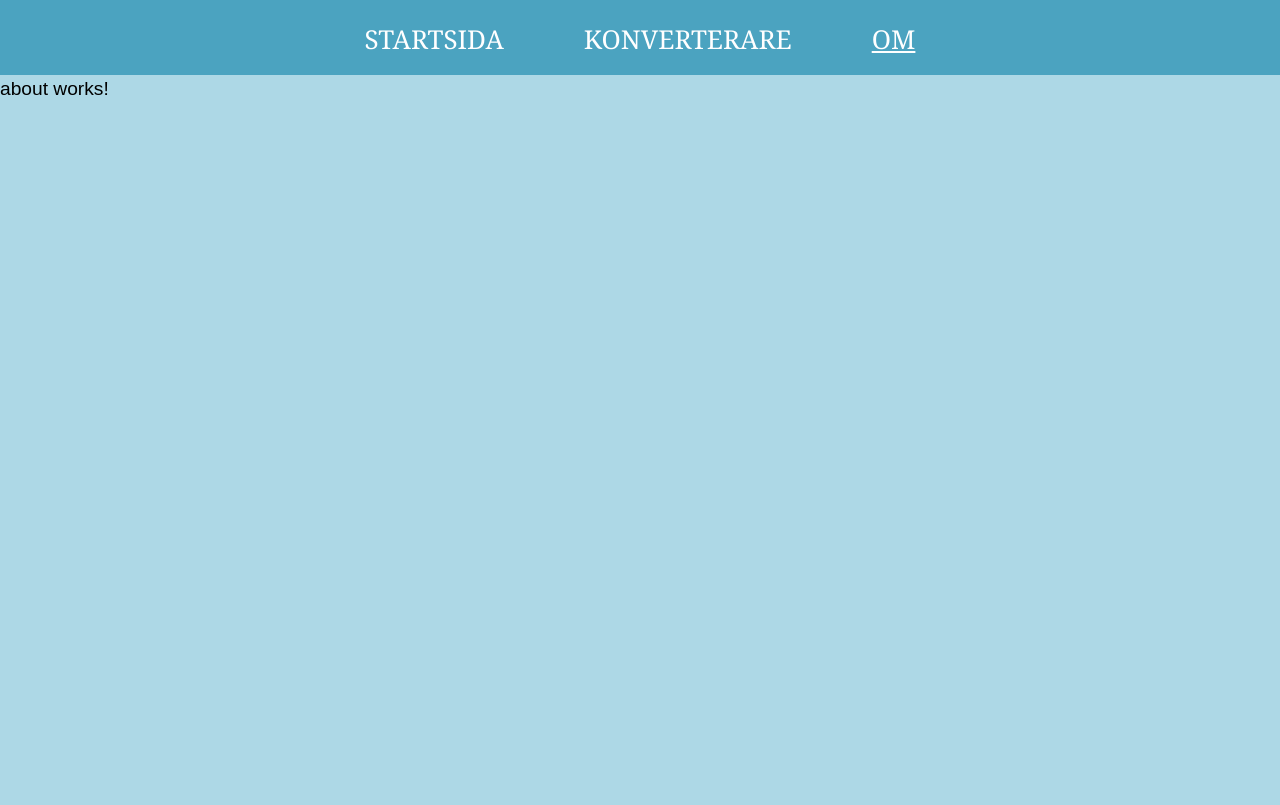
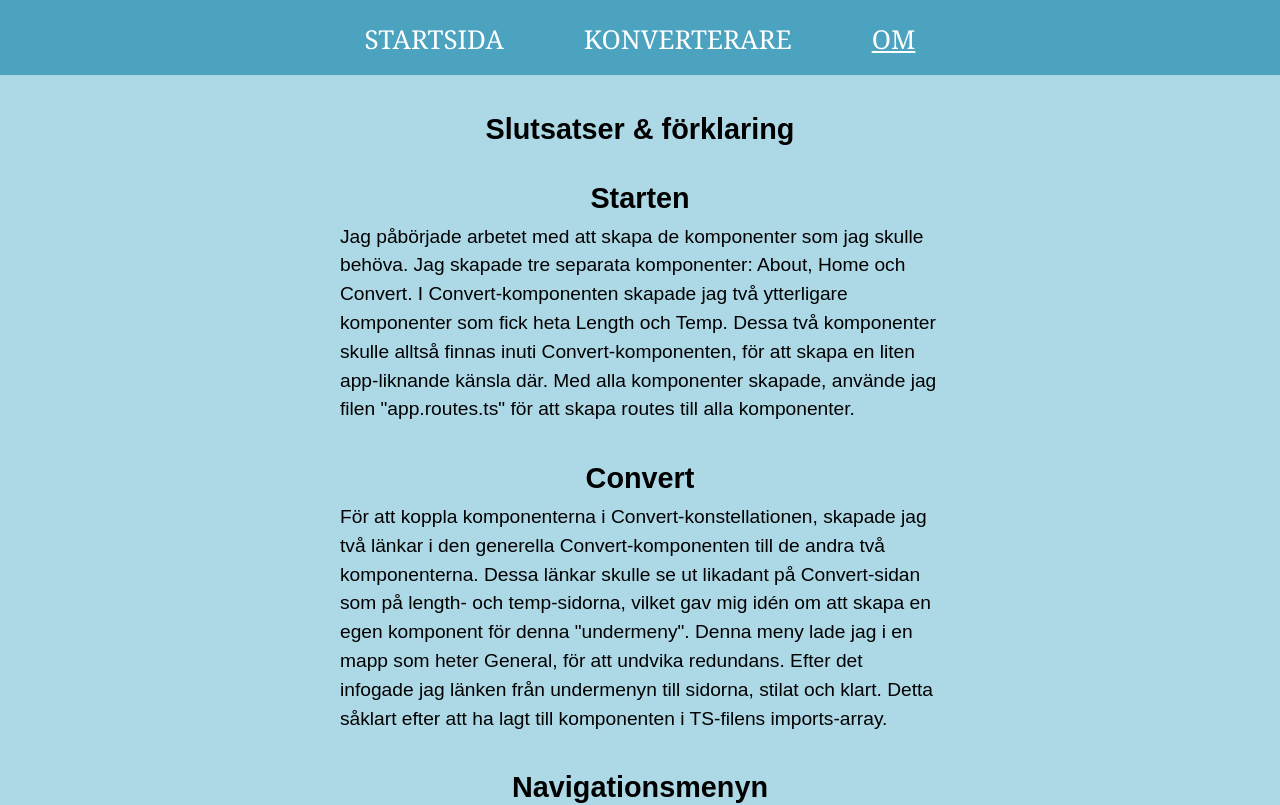
Before and after one commit to HelmerBergstrom/moment-3-TypeScript, an Angular app: page /about in a window 1280 px wide. Shown: the top 805 px of the page. Built offline with nearby package versions, Linux system fonts and the light colour scheme.

Commit message:
Uppdaterar OM-sidan. Tar bort aktiva länk-funktionen från convert-undermenyn.

```diff
--- a/src/app/general/convert-menu/convert-menu.component.html
+++ b/src/app/general/convert-menu/convert-menu.component.html
@@ -3,8 +3,8 @@
 
     <nav>
         <ul class="convert-choice">
-            <li><a routerLink="/temp" routerLinkActive="active-menu"> Temperatur </a></li>
-            <li><a routerLink="/length" routerLinkActive="active-menu"> Längd </a></li>
+            <li><a routerLink="/temp"> Temperatur </a></li>
+            <li><a routerLink="/length"> Längd </a></li>
         </ul>
     </nav>
 
--- a/src/app/pages/about/about.component.css
+++ b/src/app/pages/about/about.component.css
@@ -0,0 +1,19 @@
+section {
+    width: 100%;
+    max-width: 600px;
+    margin: 0 auto;
+}
+div {
+    display: flex;
+    flex-direction: column;
+    align-items: center;
+}
+h1 {
+    text-align: center;
+    margin-top: 40px;
+}
+h2 {
+    margin-top: 40px;
+    margin-bottom: 10px;
+    text-align: center;
+}
--- a/src/app/pages/about/about.component.html
+++ b/src/app/pages/about/about.component.html
@@ -1 +1,109 @@
-<p>about works!</p>
+<section>
+    <h1> Slutsatser & förklaring </h1>
+
+<div>
+    <h2> Starten </h2>
+        <p>
+            Jag påbörjade arbetet med att skapa de komponenter som jag skulle behöva. Jag skapade tre separata komponenter:
+            About, Home och Convert. I Convert-komponenten skapade jag två ytterligare komponenter som fick heta Length och Temp.
+            Dessa två komponenter skulle alltså finnas inuti Convert-komponenten, för att skapa en liten app-liknande känsla där.
+            Med alla komponenter skapade, använde jag filen "app.routes.ts" för att skapa routes till alla komponenter.
+        </p>
+
+    <h2> Convert </h2>
+        <p>
+            För att koppla komponenterna i Convert-konstellationen, skapade jag två länkar i den generella Convert-komponenten till de
+            andra två komponenterna. Dessa länkar skulle se ut likadant på Convert-sidan som på length- och temp-sidorna, vilket gav
+            mig idén om att skapa en egen komponent för denna "undermeny". Denna meny lade jag i en mapp som heter General, för att
+            undvika redundans. Efter det infogade jag länken från undermenyn till sidorna, stilat och klart. Detta såklart efter att ha
+            lagt till komponenten i TS-filens imports-array.
+        </p>
+
+    <h2> Navigationsmenyn </h2>
+        <p>
+            Huvudmenyn skapades likt föregående meny, med en egen komponent i General-mappen. Det som skiljer sig från Convert-menyn, är att
+            denna meny ska finnas på varje sida. För att infoga menyn, efter den skapats i sin egen komponent, använde jag den app.component.html-filen
+            och infogade länken till huvudmenyn i header-sektionen som jag skapat där. Detta givetvis efter jag lagt till komponenten i den generella
+            imports-arrayen i filen "app.component.ts".
+<br>
+            För att länkarna ska fungera som en riktig webbtjänst utan sidomladdning, använde jag "RouterLink" som komponent i imports-arrayerna där
+            länkar ska finnas. Detta för att kunna använda "RouterLink" i själva länkarna i HTML-koden. Även "RouterLinkActive" lades till i
+            huvudmenyns TypeScript-fil för att kunna sätta klass på aktiva länken.
+        </p>
+
+    <h2> Konverteringsfunktioner </h2>
+        <p>
+            Jag skapade först två rutor på sidan där användaren kan mata in värden som de vill konvertera. Detta gjorde jag
+            genom formulär-elementen "input" och "label". Även en knapp skapades som skulle konvertera och ett tomt p-element
+            där resultat ska skrivas ut. För att kunna använda formuläret med Angular-funktioner infogade jag FormsModule till
+            respektive TypeScript-fil.
+        </p>
+        <p>
+            För att skapa funktioner för att konvertera värden, använde jag den redan skapade klassen
+            för komponenten. Om vi börjar med längd-konverteraren, så skapade jag först fyra nya variabler i klassen.
+            Dessa variabler blev:
+        </p>
+            <ul>
+                <li> meter - nummer </li>
+                <li> feet - nummer </li>
+                <li> resultMtoF - sträng </li>
+                <li> resultFtoM - sträng </li>
+            </ul>
+        <p>
+            Jag lagrade numren som en 0:a och strängarna som tomma strängar.
+            <br>
+            Efter detta skapade jag funktioner för att konvertera värden. I funktionerna skapade jag
+            en ny variabel för själva uträkningen. I konverteringsfunktionen från meter till feet, såg det ut såhär:
+            <br>
+            <strong> let feetResult = this.meter * 3.28084; </strong>
+            <br>
+            "this.meter" blir alltså det som användaren matat in i rutan. Efter detta matade jag in resultatet i
+            resultMtoF. Avrundade resultatet till 2 decimaler som mest genom "toFixed(2)".
+        </p>
+        <p>
+            När uträkningen och allt i TypeScript var klart, infogade jag till HTML-sidan. Detta via en rad olika nya
+            funktioner. [(ngModel)] användes i input-elementet för att skicka informationen till TypeScript. Skriver en
+            användare siffran 10 i input-fältet ska det skickas till TypeScript och köras där.
+            [(ngModel)]="meter" implementerades där användaren ska mata in värdet i meter. "meter" för att variabeln som
+            jag skapade i TypeScript heter detsamma.
+        <br>
+            Knappen för att konvertera värdet som användaren matat in, kallade på sin respektive funktion. Knappen för att
+            konvertera meter till feet kallade t.ex. på funktionen "convertToFeet()".
+        <br>
+            Efter knappen klickats på, skrivs resultatet ut. Detta skrivs ut med variabeln resultMtoF eller motsatsen resultFtoM.
+            För att skriva ut resultatet användes måsvingar med själva variabeln inuti.
+            Två måsvingar används för "interpolation", alltså för att visa ett värde från TypeScript till HTML.
+        </p>
+        <br>
+        <p>
+            Temperatur-konverteringen skapades på samma vis, med undantag för själva uträkningen.
+        </p>
+
+    <h2> Bild </h2>
+        <p>
+            För att infoga en bild till startsidan la jag bilden i "public"-mappen. Därefter skapade jag en
+            variabel i TypeScript-filen som ser ut såhär:
+            <strong>convertImage: string = "/convert.jpg";</strong>
+            <br>
+            För att sedan implementera bilden till HTML, användes img-elementet med src inuti array-parantes
+            och sedan namnet på variabeln som ovan, alltså "convertImage".
+        </p>
+</div>
+
+    <h2> Slutsats </h2>
+    <p>
+        De slutsatser jag dragit efter att ha gjort uppgiften är följande:
+    <br>
+        Angular är just nu det verktyg som känns absolut trevligast att använda. Jag älskar strukturen man får med
+        komponenter och hur enkelt det är att dela upp arbetet. Att man har enskilda HTML, CSS och TypeScript-filer för olika
+        komponenter för livet så mycket enklare.
+<br>
+        Att komma igång var även det väldigt enkelt och själva mallen som man får direkt efter att ha laddat ned paketet är
+        grymt.
+<br>
+        Det absolut bästa med Angular är enligt mig att man kan skapa komponenter för exempelvis huvudmenyn, som ska finnas på varje
+        sida och att man kan implementera den med minimal kod sedan. Detta i kombination med att det aktiva menyvalet automatiskt känns igen är klockrent!
+    </p>
+    <br>
+    <br>
+</section>
```
